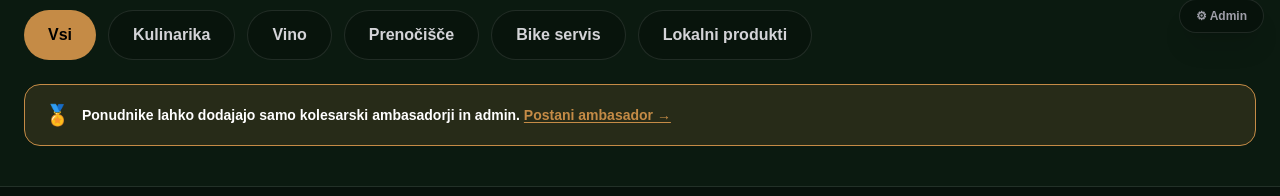
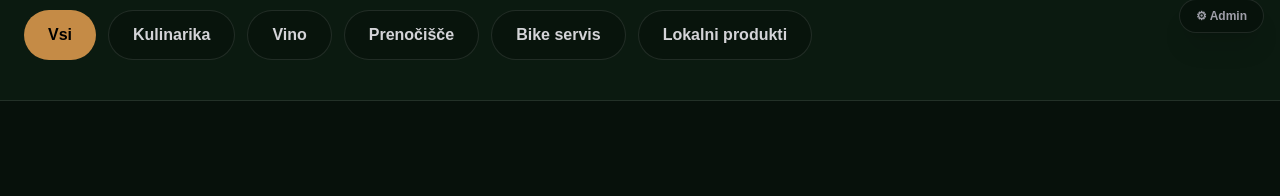
Before and after one commit to rabojan/bojan-on-bike-app, a Next.js app: page /ponudniki in a window 1280 px wide. Shown: the part 751-947 px from the top of the page. Built offline with nearby package versions, Linux system fonts and the light colour scheme.

Commit message:
Remove duplicate ambassador notice from filter area on ponudniki and znamenitosti
Keep only the notice at the bottom of each page.

Co-Authored-By: Claude Sonnet 4.5 <noreply@anthropic.com>

```diff
--- a/app/ponudniki/page.tsx
+++ b/app/ponudniki/page.tsx
@@ -105,14 +105,6 @@ export default function ProvidersPage() {
             ))}
           </div>
 
-          <div className="mt-6 flex items-center gap-3 rounded-2xl border border-[#c58b46] bg-[#c58b46]/15 px-5 py-4">
-            <span className="text-xl">🏅</span>
-            <p className="text-sm text-zinc-300">
-              <span className="font-bold text-white">Ponudnike lahko dodajajo samo kolesarski ambasadorji in admin.</span>
-              {"  "}
-              <Link href="/predlagaj-turo" className="font-bold text-[#c58b46] underline underline-offset-2 hover:text-[#f4d7ad]">Postani ambasador →</Link>
-            </p>
-          </div>
         </div>
       </section>
 
--- a/app/znamenitosti/page.tsx
+++ b/app/znamenitosti/page.tsx
@@ -103,16 +103,7 @@ export default function AttractionsPage() {
       />
 
       <section className="mx-auto max-w-6xl px-5 py-12 md:px-6 md:py-16">
-        <div className="mb-8 flex items-center gap-3 rounded-2xl border border-[#c58b46] bg-[#c58b46]/15 px-5 py-4">
-          <span className="text-xl">🏅</span>
-          <p className="text-sm text-zinc-300">
-            <span className="font-bold text-white">Znamenitosti lahko dodajajo samo kolesarski ambasadorji in admin.</span>
-            {"  "}
-            <Link href="/predlagaj-turo" className="font-bold text-[#c58b46] underline underline-offset-2 hover:text-[#f4d7ad]">Postani ambasador →</Link>
-          </p>
-        </div>
-
-        <div className="mb-10">
+<div className="mb-10">
           <div className="text-[10px] font-black uppercase tracking-[0.35em] text-[#c58b46]">
             Odkrij po motivu
           </div>
```
